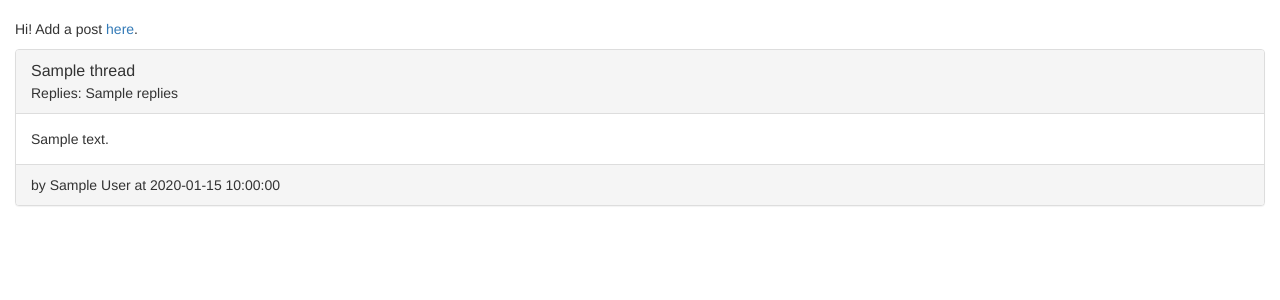
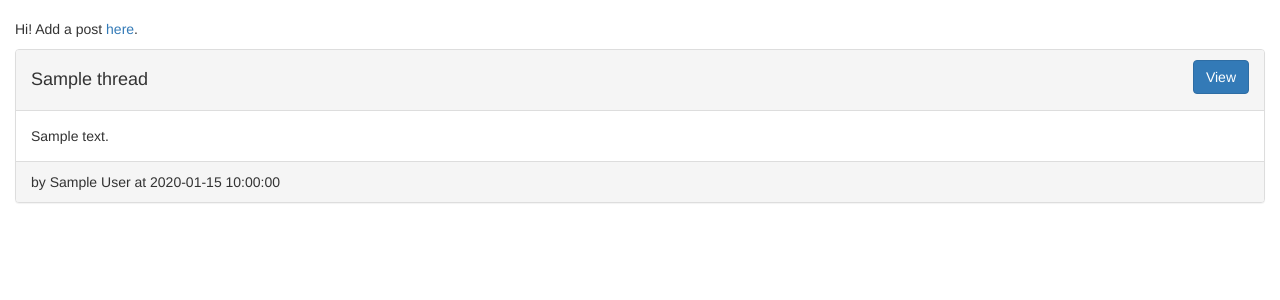
Before and after one commit to keirwl/Threads, a Flask app: template templates/show.html in a window 1280 px wide. Shown: the part 51-351 px from the top of the page. Run offline with Flask 2, Linux system fonts and the light colour scheme; the template is opened without the code that fills it: most values are stand-ins (such as "Sample title", 1, 10 or a date in 2020); parts of the project's set-up code (start-up, migrations or seed data) failed here and were passed over; some libraries are stand-ins or nearby versions.

Commit message:
Solve issue #2

```diff
--- a/templates/show.html
+++ b/templates/show.html
@@ -10,9 +10,12 @@
 {% for thread in threads %}
 <div class="row">
 <div class="col-md-12">
-	<div class="panel panel-default">
-		<div class="panel-heading">
-			<div class="panel-title"><a href="{{ thread.ident }}">{{ thread.title }}</a></div> <span class="thread-info">Replies: {{ thread.replies }}</span>
+	<div class="panel panel-default clearfix">
+		<div class="panel-heading clearfix">
+		<h4 class="pull-left">{{ thread.title }}</h4>
+			<div class="btn-group pull-right">
+				<a class="btn btn-primary" href="{{ thread.ident }}" style="float:right">View</a>
+			</div>
 		</div>
 		<div class="panel-body">
 			{{ thread.op.content }}
--- a/templates/thread.html
+++ b/templates/thread.html
@@ -29,7 +29,7 @@
 </div>
 </div>
 {% endfor %}
-<div class="post_form center-block" style="width:50%">
+<div class="post_form center-block" style="width:50%;margin-bottom:5%">
 	<h4>Reply:</h4>
 	<form action="{{ thread.ident + '/post' }}" method=post>
 		<input type=hidden name=urlkey value="{{ thread.key.urlsafe() }}">
```
